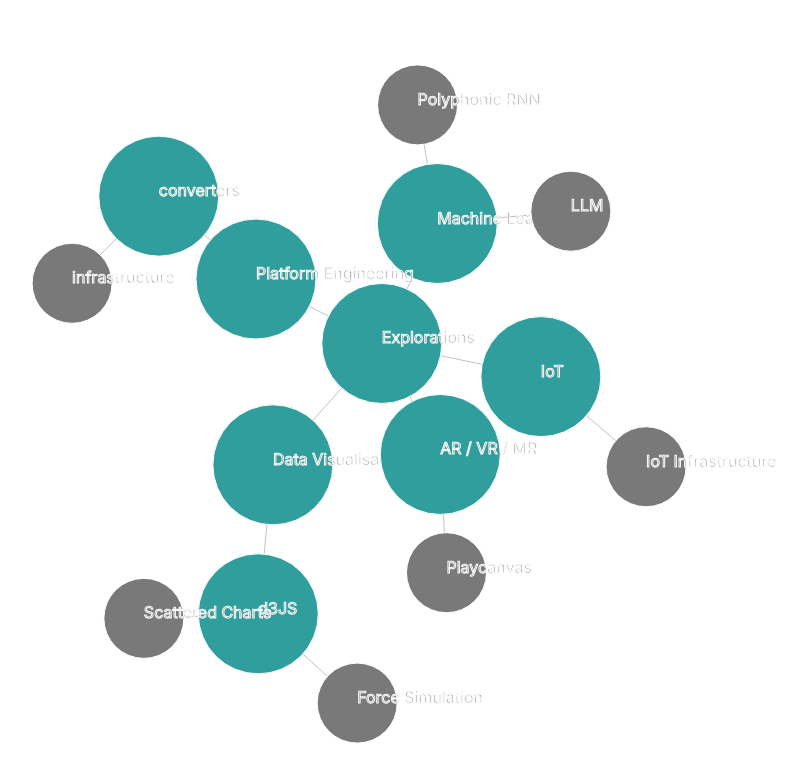
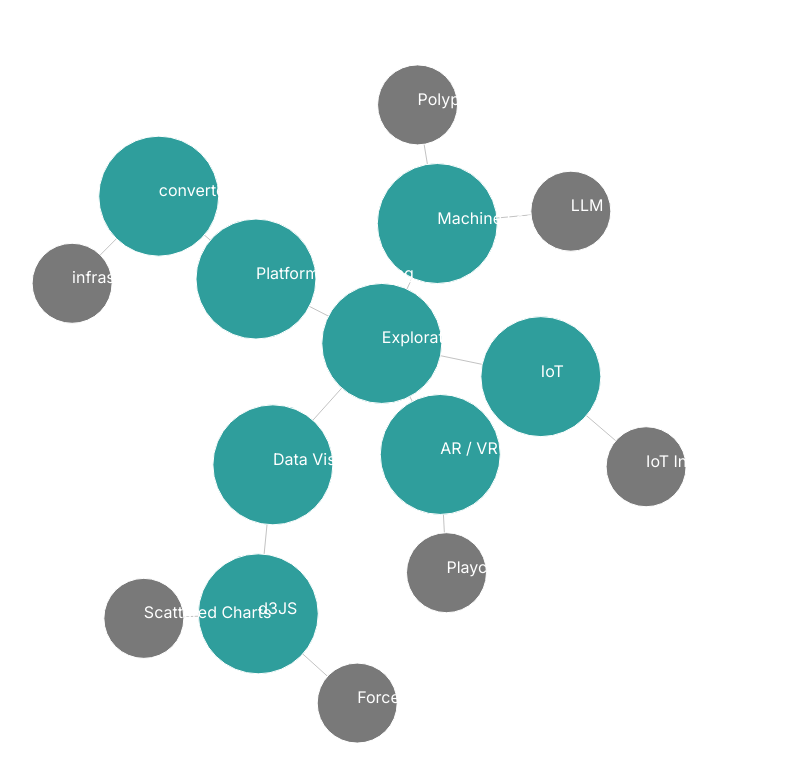
Before and after one commit to mj-life-is-once/experiments, a Next.js app: page / in a window 1280 px wide. Shown: the top 782 px of the page, without its empty margins (238-1044 px from the left). Built offline with nearby package versions, Linux system fonts and the light colour scheme.

Commit message:
text edit

```diff
--- a/src/components/TreeNav.tsx
+++ b/src/components/TreeNav.tsx
@@ -153,6 +153,8 @@
                 x={(node as any).x}
                 y={(node as any).y}
                 style={{ pointerEvents: "none" }}
+                fill="#fff"
+                stroke="none"
               >
                 {node.data.name}
               </text>
```
